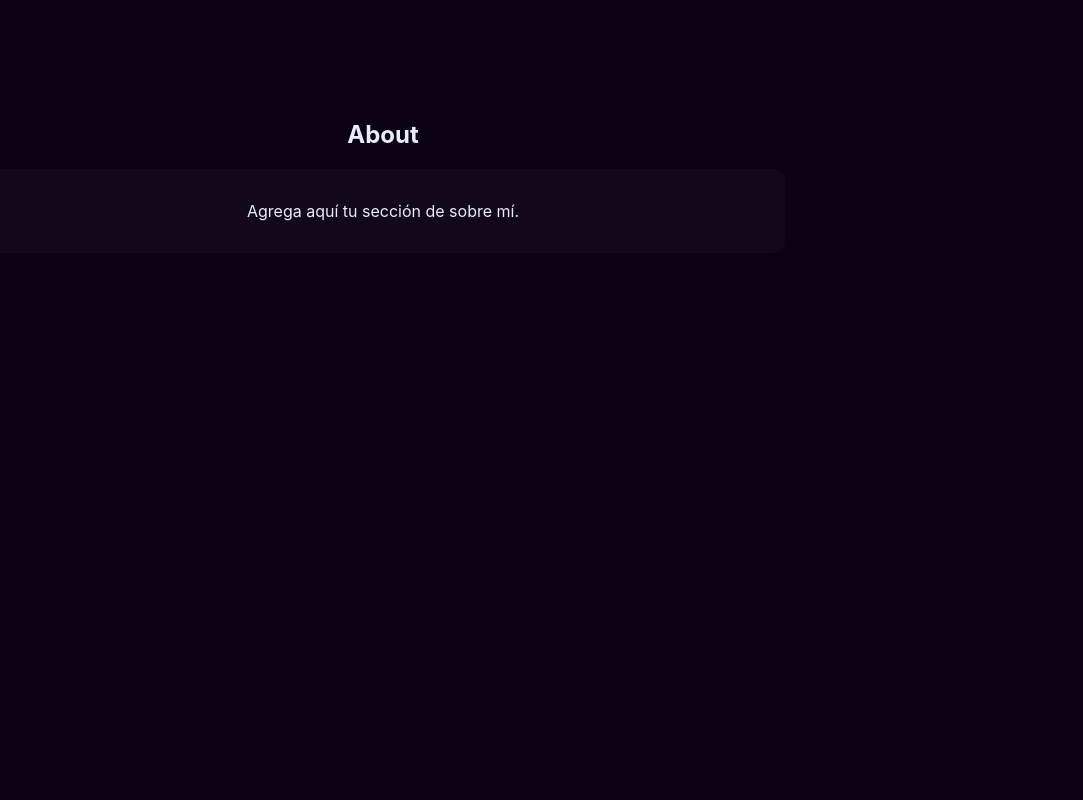
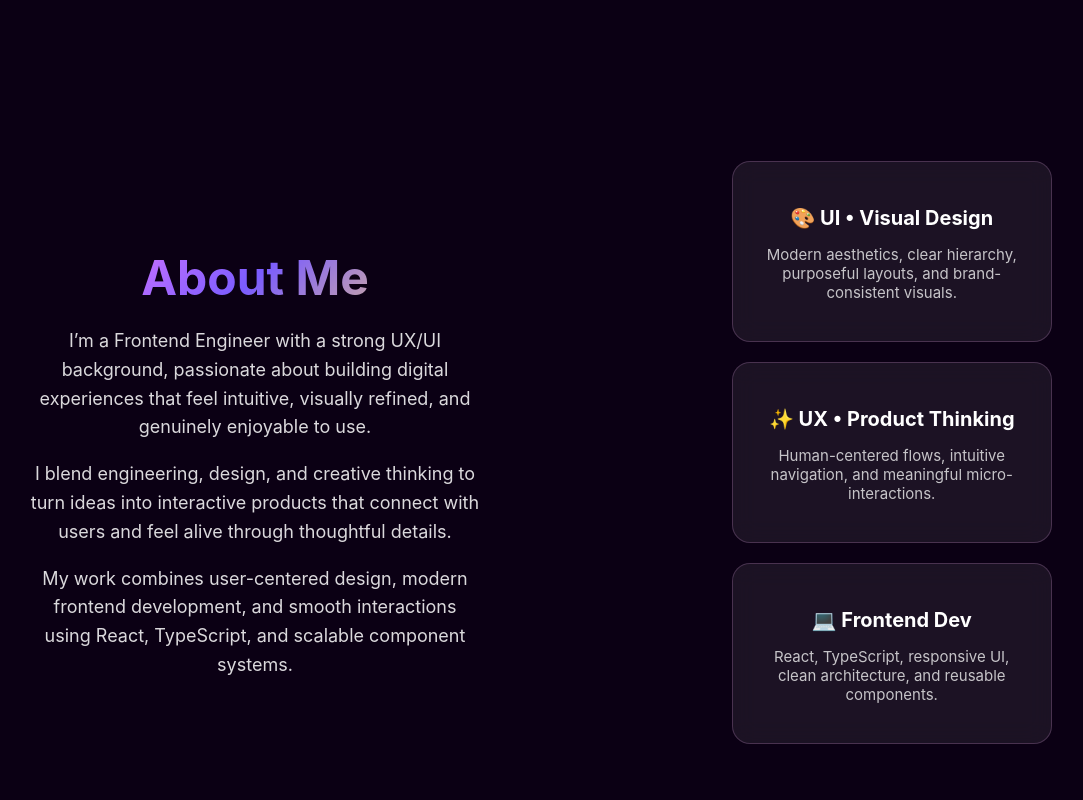
Before and after one commit to melissaesalazarc/portafolio, a React (Vite) app in the folder my-portfolio/: page / in a window 1280 px wide. Shown: the part 780-1580 px from the top of the page, without its empty margins (99-1182 px from the left). Built offline with nearby package versions, Linux system fonts and the light colour scheme.

Commit message:
about section completed

```diff
--- a/my-portfolio/src/App.tsx
+++ b/my-portfolio/src/App.tsx
@@ -2,6 +2,7 @@ import Navbar from "./components/Navbar";
 import Hero from "./components/Hero";
 import Section from "./components/Section";
 import Footer from "./components/Footer";
+import About from "./components/About";
 import "./App.css";
 
 function App() {
@@ -15,9 +16,7 @@ function App() {
         </section>
 
         <section className="snap-section">
-          <Section id="about" title="About">
-            <p>Agrega aquí tu sección de sobre mí.</p>
-          </Section>
+          <About />
         </section>
 
         <section className="snap-section">
--- /dev/null
+++ b/my-portfolio/src/components/About.css
@@ -0,0 +1,57 @@
+.about-container {
+  display: flex;
+  justify-content: space-between;
+  align-items: center;
+  padding: 90px 8%;
+  height: 100vh;
+  background: #0b0014;
+  color: white;
+}
+
+.about-text {
+  max-width: 44%;
+}
+
+.about-text h2 {
+  font-size: 48px;
+  font-weight: 700;
+  margin-bottom: 20px;
+  background: linear-gradient(135deg, #ff80ff, #7a5cff, #ffd86b);
+  -webkit-background-clip: text;
+  -webkit-text-fill-color: transparent;
+}
+
+.about-text p {
+  font-size: 18px;
+  line-height: 1.6;
+  margin-bottom: 16px;
+  opacity: 0.85;
+}
+
+/* Tarjetas de habilidades */
+.about-cards {
+  display: flex;
+  flex-direction: column;
+  gap: 20px;
+}
+
+.skill-card {
+  background: rgba(255, 255, 255, 0.07);
+  border: 1px solid rgba(255, 182, 255, 0.2);
+  padding: 24px;
+  width: 320px;
+  border-radius: 18px;
+  backdrop-filter: blur(12px);
+  transition: 0.25s;
+  cursor: default;
+}
+
+.skill-card h3 {
+  margin-bottom: 10px;
+  font-size: 20px;
+}
+
+.skill-card p {
+  font-size: 15px;
+  opacity: 0.75;
+}
--- /dev/null
+++ b/my-portfolio/src/components/About.tsx
@@ -0,0 +1,70 @@
+import { motion } from "framer-motion";
+import "./About.css";
+
+export default function About() {
+  return (
+    <section className="about-container">
+      {/* Texto Izquierda */}
+      <motion.div
+        className="about-text"
+        initial={{ opacity: 0, x: -40 }}
+        whileInView={{ opacity: 1, x: 0 }}
+        viewport={{ once: true }}
+        transition={{ duration: 0.6 }}
+      >
+        <h2>About Me</h2>
+
+        <p>
+          I’m a Frontend Engineer with a strong UX/UI background, passionate about building digital experiences that feel intuitive,
+          visually refined, and genuinely enjoyable to use.
+        </p>
+
+        <p>
+          I blend engineering, design, and creative thinking to turn ideas into interactive products that connect
+          with users and feel alive through thoughtful details.
+        </p>
+
+        <p>
+          My work combines user-centered design, modern frontend development, and smooth interactions using React,
+          TypeScript, and scalable component systems.
+        </p>
+      </motion.div>
+
+      {/* Lado derecho: tarjetas creativas */}
+      <motion.div
+        className="about-cards"
+        initial={{ opacity: 0, x: 40 }}
+        whileInView={{ opacity: 1, x: 0 }}
+        viewport={{ once: true }}
+        transition={{ duration: 0.6 }}
+      >
+        {/* Tarjeta 1 */}
+        <motion.div
+          className="skill-card"
+          whileHover={{ scale: 1.08, rotate: "-2deg" }}
+        >
+          <h3>🎨 UI • Visual Design</h3>
+          <p>Modern aesthetics, clear hierarchy, purposeful layouts, and brand-consistent visuals.</p>
+        </motion.div>
+
+        {/* Tarjeta 2 */}
+        <motion.div
+          className="skill-card"
+          whileHover={{ scale: 1.08, rotate: "2deg" }}
+        >
+          <h3>✨ UX • Product Thinking</h3>
+          <p>Human-centered flows, intuitive navigation, and meaningful micro-interactions.</p>
+        </motion.div>
+
+        {/* Tarjeta 3 */}
+        <motion.div
+          className="skill-card"
+          whileHover={{ scale: 1.08, rotate: "-1deg" }}
+        >
+          <h3>💻 Frontend Dev</h3>
+          <p>React, TypeScript, responsive UI, clean architecture, and reusable components.</p>
+        </motion.div>
+      </motion.div>
+    </section>
+  );
+}
```
